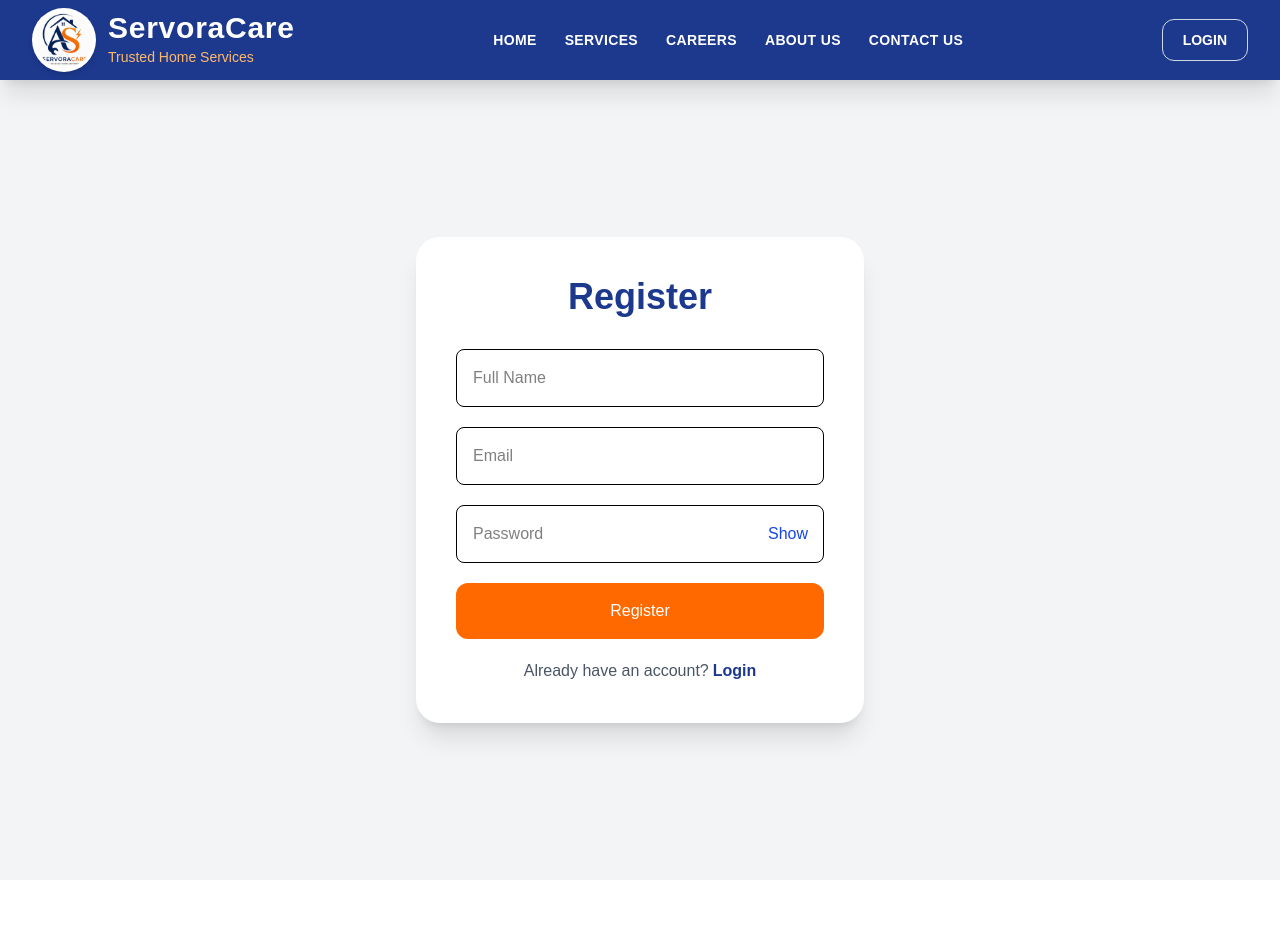
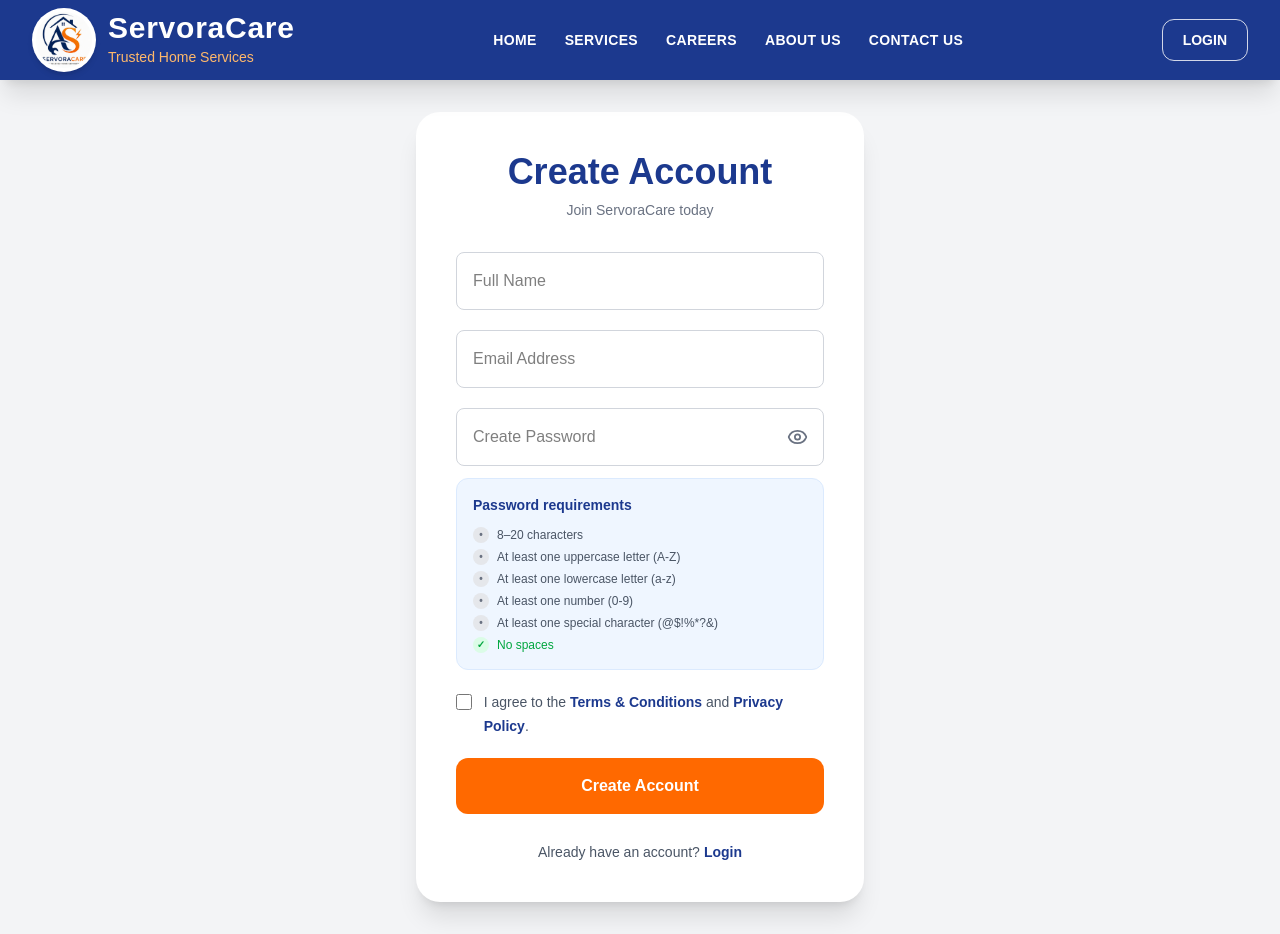
Before and after one commit to Boby-Singh/servoracare, a React (Vite) app: page /register in a window 1280 px wide. Before the commit the page ends 880 px from the top, so only its background shows below. Built offline with nearby package versions, Linux system fonts and the light colour scheme.

Commit message:
register page update

```diff
--- a/src/pages/Login.jsx
+++ b/src/pages/Login.jsx
@@ -101,7 +101,10 @@ if (!password) {
 
         `${API}/api/auth/login`,
 
-        payload
+        payload,
+        {
+          timeout: 15000,
+        }
 
       )
 
@@ -122,9 +125,6 @@ if (!password) {
         password: "",
       });
       setErrors({});
-
-      setTimeout(() => {
-
           if (response.data.user.role === "admin") {
               navigate("/admin");
           }
@@ -137,8 +137,6 @@ if (!password) {
           else {
               navigate("/");
           }
-
-      }, 1000);
 
     } catch (error) {
 
--- a/src/pages/Register.jsx
+++ b/src/pages/Register.jsx
@@ -1,40 +1,52 @@
-import { useState } from "react"
-import axios from "axios"
+import { useState } from "react";
+import axios from "axios";
+import { useNavigate, Link } from "react-router-dom";
+import { Helmet } from "react-helmet-async";
+import { Eye, EyeOff } from "lucide-react";
+
 const API = import.meta.env.VITE_API_URL;
-import { useNavigate, Link } from "react-router-dom"
-import { Helmet } from "react-helmet-async";
 
 function Register() {
-
-  const navigate = useNavigate()
+  const navigate = useNavigate();
 
   const [formData, setFormData] = useState({
     name: "",
     email: "",
     password: "",
+    terms: false,
   });
 
   const [errors, setErrors] = useState({});
   const [message, setMessage] = useState("");
-const [messageType, setMessageType] = useState(""); // success or error
+  const [messageType, setMessageType] = useState("");
   const [loading, setLoading] = useState(false);
   const [showPassword, setShowPassword] = useState(false);
 
+  // ==========================================
+  // VALIDATION
+  // ==========================================
+
   const validateForm = () => {
+    const newErrors = {};
 
-  let newErrors = {};
+    // ------------------------------------------
+    // NAME
+    // ------------------------------------------
 
-  // Name
     const name = formData.name.trim();
+
     if (!name) {
       newErrors.name = "Full Name is required";
     } else if (name.length < 3) {
-    newErrors.name = "please write your name";
-  } else if (name > 50) {
-    newErrors.name = "exceed characters";
+      newErrors.name = "Name must be at least 3 characters";
+    } else if (name.length > 50) {
+      newErrors.name = "Name cannot exceed 50 characters";
     }
 
-  // Email
+    // ------------------------------------------
+    // EMAIL
+    // ------------------------------------------
+
     const emailRegex =
       /^[A-Za-z0-9._%+-]+@[A-Za-z0-9.-]+\.[A-Za-z]{2,}$/;
 
@@ -48,8 +60,10 @@ const validateForm = () => {
       newErrors.email = "Email is too long";
     }
 
-  // Password
-// Password
+    // ------------------------------------------
+    // PASSWORD
+    // ------------------------------------------
+
     const password = formData.password;
 
     if (!password) {
@@ -63,18 +77,27 @@ if (!password) {
     } else if (/\s/.test(password)) {
       newErrors.password =
         "Password cannot contain spaces";
-} else if (!/(?=.*[A-Z])/.test(password)) {
+    } else if (!/[A-Z]/.test(password)) {
       newErrors.password =
         "Include at least one uppercase letter";
-} else if (!/(?=.*[a-z])/.test(password)) {
+    } else if (!/[a-z]/.test(password)) {
       newErrors.password =
         "Include at least one lowercase letter";
-} else if (!/(?=.*\d)/.test(password)) {
+    } else if (!/\d/.test(password)) {
       newErrors.password =
         "Include at least one number";
-} else if (!/(?=.*[@$!%*?&])/.test(password)) {
+    } else if (!/[@$!%*?&]/.test(password)) {
       newErrors.password =
         "Include at least one special character (@$!%*?&)";
+    }
+
+    // ------------------------------------------
+    // TERMS
+    // ------------------------------------------
+
+    if (!formData.terms) {
+      newErrors.terms =
+        "You must agree to the Terms & Conditions and Privacy Policy";
     }
 
     setErrors(newErrors);
@@ -82,27 +105,40 @@ if (!password) {
     return Object.keys(newErrors).length === 0;
   };
 
+  // ==========================================
+  // INPUT CHANGE
+  // ==========================================
+
   const handleChange = (e) => {
+    const { name, value, type, checked } = e.target;
 
-      setFormData({
-        ...formData,
-        [e.target.name]: e.target.value,
-      });
+    setFormData((prev) => ({
+      ...prev,
+      [name]: type === "checkbox" ? checked : value,
+    }));
 
-      setErrors({
-        ...errors,
-        [e.target.name]: "",
-      });
+    setErrors((prev) => ({
+      ...prev,
+      [name]: "",
+    }));
 
     setMessage("");
   };
 
+  // ==========================================
+  // REGISTER
+  // ==========================================
+
   const handleSubmit = async (e) => {
     e.preventDefault();
 
-  if (!validateForm()) return;
+    if (!validateForm()) {
+      return;
+    }
 
     setLoading(true);
+    setMessage("");
+    setMessageType("");
 
     try {
       const payload = {
@@ -113,61 +149,133 @@ const handleSubmit = async (e) => {
 
       const response = await axios.post(
         `${API}/api/auth/register`,
-      payload
+        payload,
+        {
+          timeout: 15000,
+        }
       );
 
-    setMessage(response.data.message);
+      setMessage(
+        response.data.message ||
+          "Registration successful"
+      );
+
       setMessageType("success");
-
 
       // Clear form
       setFormData({
         name: "",
         email: "",
         password: "",
+        terms: false,
       });
+
       setErrors({});
-    // Redirect after 2 seconds
+
+      // Redirect to login
       setTimeout(() => {
         navigate("/login");
-    }, 2000);
+      }, 1500);
 
     } catch (error) {
+      console.error("Registration Error:", error);
+
+      if (error.code === "ECONNABORTED") {
         setMessage(
-      error.response?.data?.message || "Registration Failed"
+          "Server is taking too long to respond. Please try again."
         );
+      } else {
+        setMessage(
+          error.response?.data?.message ||
+            "Registration failed. Please try again."
+        );
+      }
+
       setMessageType("error");
 
-  }
-  finally {
+    } finally {
       setLoading(false);
     }
+  };
 
-};
+  // ==========================================
+  // PASSWORD REQUIREMENTS
+  // ==========================================
+
+  const password = formData.password;
+
+  const passwordRules = [
+    {
+      label: "8–20 characters",
+      valid:
+        password.length >= 8 &&
+        password.length <= 20,
+    },
+    {
+      label: "At least one uppercase letter (A-Z)",
+      valid: /[A-Z]/.test(password),
+    },
+    {
+      label: "At least one lowercase letter (a-z)",
+      valid: /[a-z]/.test(password),
+    },
+    {
+      label: "At least one number (0-9)",
+      valid: /\d/.test(password),
+    },
+    {
+      label:
+        "At least one special character (@$!%*?&)",
+      valid: /[@$!%*?&]/.test(password),
+    },
+    {
+      label: "No spaces",
+      valid: !/\s/.test(password),
+    },
+  ];
 
   return (
     <>
       <Helmet>
         <title>Create Account | ServoraCare</title>
+
         <meta
           name="description"
           content="Register with ServoraCare and book trusted home services."
         />
+
+        <meta
+          name="robots"
+          content="noindex,nofollow"
+        />
       </Helmet>
 
-    <div className="min-h-screen flex items-center justify-center bg-gray-100">
+      <div className="min-h-screen flex items-center justify-center bg-gray-100 px-4 py-8">
 
-      <div className="bg-white p-10 rounded-3xl shadow-xl w-full max-w-md">
+        <div className="bg-white p-6 sm:p-8 md:p-10 rounded-3xl shadow-xl w-full max-w-md">
 
-        <h1 className="text-4xl font-bold text-center text-blue-900 mb-8">
-          Register
+          {/* ==========================================
+              HEADER
+          ========================================== */}
+
+          <h1 className="text-3xl sm:text-4xl font-bold text-center text-blue-900 mb-2">
+            Create Account
           </h1>
+
+          <p className="text-center text-gray-500 text-sm mb-8">
+            Join ServoraCare today
+          </p>
 
           <form
             onSubmit={handleSubmit}
             className="space-y-5"
           >
 
+            {/* ==========================================
+                NAME
+            ========================================== */}
+
+            <div>
               <input
                 type="text"
                 name="name"
@@ -175,7 +283,13 @@ const handleSubmit = async (e) => {
                 placeholder="Full Name"
                 value={formData.name}
                 onChange={handleChange}
-            className="w-full border p-4 rounded-lg"
+                maxLength={50}
+                disabled={loading}
+                className={`w-full border p-4 rounded-lg outline-none transition ${
+                  errors.name
+                    ? "border-red-400 focus:ring-2 focus:ring-red-100"
+                    : "border-gray-300 focus:border-blue-600 focus:ring-2 focus:ring-blue-100"
+                }`}
               />
 
               {errors.name && (
@@ -183,15 +297,27 @@ const handleSubmit = async (e) => {
                   {errors.name}
                 </p>
               )}
+            </div>
 
+            {/* ==========================================
+                EMAIL
+            ========================================== */}
+
+            <div>
               <input
                 type="email"
                 name="email"
                 autoComplete="email"
-            placeholder="Email"
+                placeholder="Email Address"
                 value={formData.email}
                 onChange={handleChange}
-            className="w-full border p-4 rounded-lg"
+                maxLength={100}
+                disabled={loading}
+                className={`w-full border p-4 rounded-lg outline-none transition ${
+                  errors.email
+                    ? "border-red-400 focus:ring-2 focus:ring-red-100"
+                    : "border-gray-300 focus:border-blue-600 focus:ring-2 focus:ring-blue-100"
+                }`}
               />
 
               {errors.email && (
@@ -199,35 +325,168 @@ const handleSubmit = async (e) => {
                   {errors.email}
                 </p>
               )}
+            </div>
+
+            {/* ==========================================
+                PASSWORD
+            ========================================== */}
+
+            <div>
 
               <div className="relative">
 
                 <input
-              type={showPassword ? "text" : "password"}
+                  type={
+                    showPassword
+                      ? "text"
+                      : "password"
+                  }
                   name="password"
-              placeholder="Password"
-              autoComplete="current-password"
+                  placeholder="Create Password"
+                  autoComplete="new-password"
                   value={formData.password}
                   onChange={handleChange}
-              className="w-full border p-4 rounded-lg pr-16"
-              required
+                  maxLength={20}
+                  disabled={loading}
+                  className={`w-full border p-4 rounded-lg pr-14 outline-none transition ${
+                    errors.password
+                      ? "border-red-400 focus:ring-2 focus:ring-red-100"
+                      : "border-gray-300 focus:border-blue-600 focus:ring-2 focus:ring-blue-100"
+                  }`}
                 />
+
+                {/* Eye Button */}
 
                 <button
                   type="button"
-              onClick={() => setShowPassword(!showPassword)}
-              className="absolute right-4 top-1/2 -translate-y-1/2 text-blue-700 font-medium"
+                  onClick={() =>
+                    setShowPassword(
+                      (prev) => !prev
+                    )
+                  }
+                  disabled={loading}
+                  aria-label={
+                    showPassword
+                      ? "Hide password"
+                      : "Show password"
+                  }
+                  className="absolute right-4 top-1/2 -translate-y-1/2 text-gray-500 hover:text-blue-900 transition disabled:opacity-50"
                 >
-              {showPassword ? "Hide" : "Show"}
+                  {showPassword ? (
+                    <EyeOff size={21} />
+                  ) : (
+                    <Eye size={21} />
+                  )}
                 </button>
 
               </div>
+
+              {/* Password Error */}
 
               {errors.password && (
                 <p className="text-red-500 text-sm mt-1">
                   {errors.password}
                 </p>
               )}
+
+              {/* ==========================================
+                  PASSWORD REQUIREMENTS
+              ========================================== */}
+
+              <div className="mt-3 bg-blue-50 border border-blue-100 rounded-xl p-4">
+
+                <p className="text-sm font-semibold text-blue-900 mb-3">
+                  Password requirements
+                </p>
+
+                <ul className="space-y-1.5">
+
+                  {passwordRules.map(
+                    (rule, index) => (
+                      <li
+                        key={index}
+                        className={`text-xs flex items-center gap-2 ${
+                          rule.valid
+                            ? "text-green-600"
+                            : "text-gray-600"
+                        }`}
+                      >
+                        <span
+                          className={`w-4 h-4 rounded-full flex items-center justify-center text-[10px] font-bold ${
+                            rule.valid
+                              ? "bg-green-100 text-green-600"
+                              : "bg-gray-200 text-gray-500"
+                          }`}
+                        >
+                          {rule.valid
+                            ? "✓"
+                            : "•"}
+                        </span>
+
+                        {rule.label}
+                      </li>
+                    )
+                  )}
+
+                </ul>
+
+              </div>
+
+            </div>
+
+            {/* ==========================================
+                TERMS & CONDITIONS
+            ========================================== */}
+
+            <div>
+
+              <div className="flex items-start gap-3">
+
+                <input
+                  type="checkbox"
+                  name="terms"
+                  checked={formData.terms}
+                  onChange={handleChange}
+                  disabled={loading}
+                  className="mt-1 w-4 h-4 accent-blue-900 cursor-pointer"
+                />
+
+                <label className="text-sm text-gray-600 leading-6">
+
+                  I agree to the{" "}
+
+                  <Link
+                    to="/terms"
+                    className="text-blue-900 font-semibold hover:underline"
+                  >
+                    Terms & Conditions
+                  </Link>{" "}
+
+                  and{" "}
+
+                  <Link
+                    to="/privacy-policy"
+                    className="text-blue-900 font-semibold hover:underline"
+                  >
+                    Privacy Policy
+                  </Link>
+                  .
+
+                </label>
+
+              </div>
+
+              {errors.terms && (
+                <p className="text-red-500 text-sm mt-1">
+                  {errors.terms}
+                </p>
+              )}
+
+            </div>
+
+            {/* ==========================================
+                MESSAGE
+            ========================================== */}
 
             {message && (
               <div
@@ -241,19 +500,29 @@ const handleSubmit = async (e) => {
               </div>
             )}
 
+            {/* ==========================================
+                REGISTER BUTTON
+            ========================================== */}
+
             <button
               type="submit"
               disabled={loading}
-            className={`w-full py-4 rounded-xl text-white transition ${
+              className={`w-full py-4 rounded-xl text-white font-semibold transition ${
                 loading
                   ? "bg-gray-400 cursor-not-allowed"
-                : "bg-orange-500 hover:bg-orange-600"
+                  : "bg-orange-500 hover:bg-orange-600 active:scale-[0.99]"
               }`}
             >
-            {loading ? "Registering..." : "Register"}
+              {loading
+                ? "Creating Account..."
+                : "Create Account"}
             </button>
 
-          <p className="text-center text-gray-600">
+            {/* ==========================================
+                LOGIN
+            ========================================== */}
+
+            <p className="text-center text-gray-600 text-sm pt-2">
 
               Already have an account?
 
@@ -272,8 +541,7 @@ const handleSubmit = async (e) => {
 
       </div>
     </>
-
-  )
+  );
 }
 
-export default Register
+export default Register;
```
Lines whose indentation alone changed are shown as unchanged.
